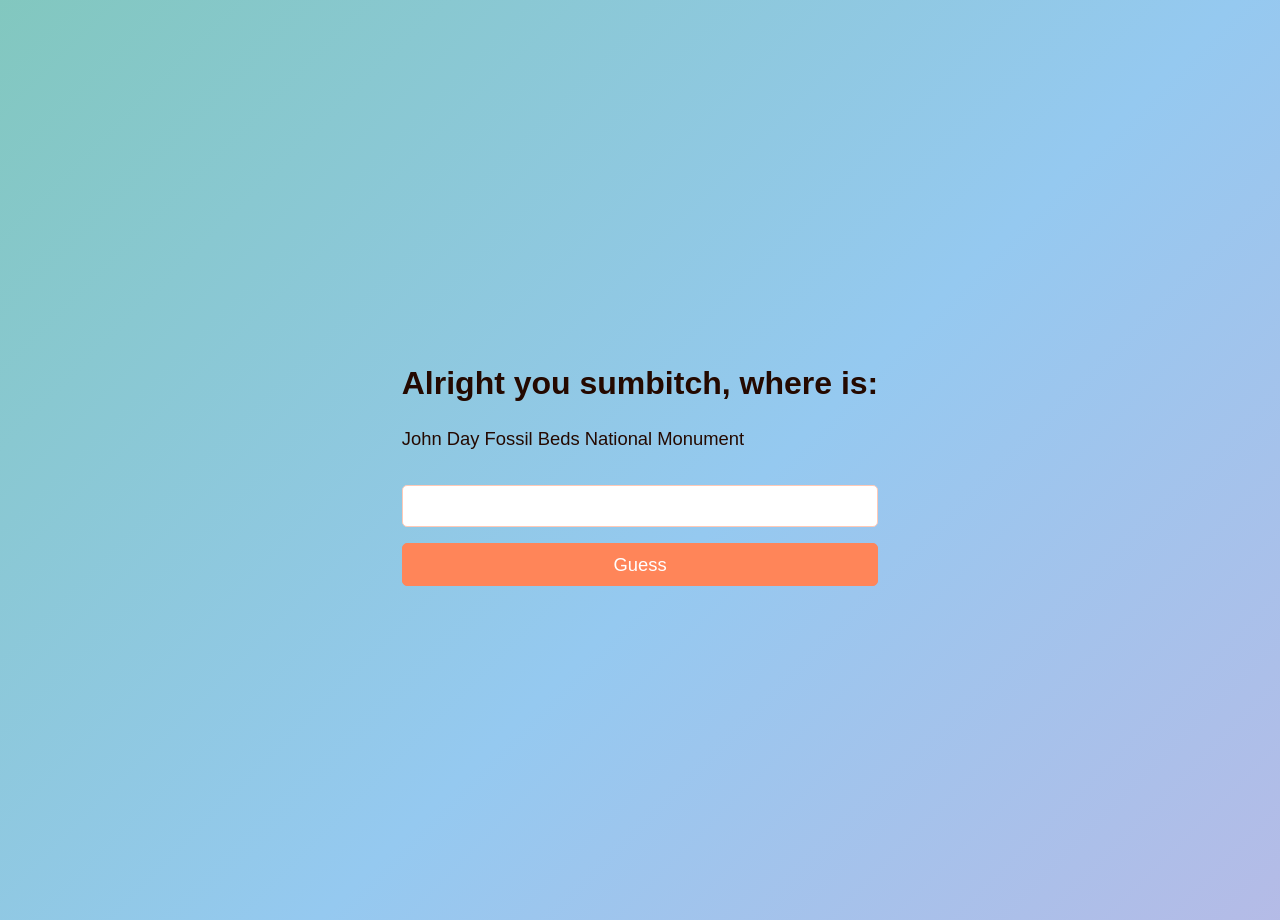
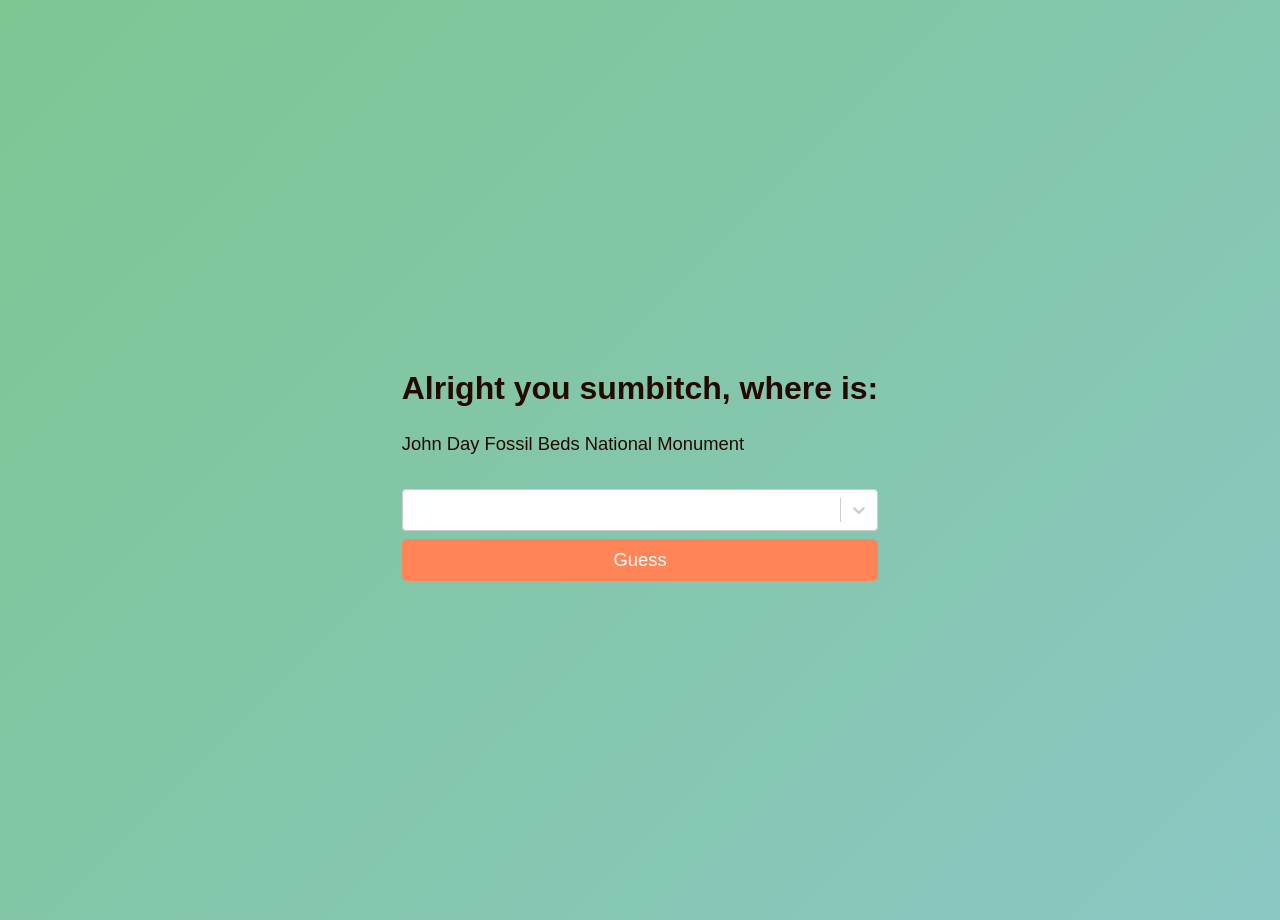
Before and after one commit to blakenetz/CRAP-on-the-internet, a Next.js app: page / in a window 1280 px wide. Built offline with nearby package versions, Linux system fonts and the light colour scheme; a web font is replaced by a local one.

Commit message:
form submit logic. style updateS

```diff
--- a/package.json
+++ b/package.json
@@ -12,6 +12,7 @@
     "next": "13.5.5",
     "react": "^18",
     "react-dom": "^18",
+    "react-select": "^5.7.7",
     "simpledotcss": "^2.2.1"
   },
   "devDependencies": {
--- a/src/components/npsQuiz.tsx
+++ b/src/components/npsQuiz.tsx
@@ -1,28 +1,35 @@
 import Image from "next/image";
 
+import React from "react";
+import Select, { OptionsOrGroups, SelectInstance } from "react-select";
+
 import styles from "@/styles/Quiz.module.css";
-import React from "react";
 import { NPSData } from "@/util";
+import { states } from "@/data/stateCodes";
+
+const options = Object.keys(states).map((key) => ({
+  value: key,
+  label: states[key as keyof typeof states],
+}));
 
 export default function Quiz({ data }: { data: NPSData }) {
-  const [value, setValue] = React.useState("");
+  const ref = React.useRef<SelectInstance>(null);
+  const [invalid, setInvalid] = React.useState(false);
 
-  const handleChange = React.useCallback<
-    React.ChangeEventHandler<HTMLInputElement>
-  >((e) => setValue(e.target.value), []);
-
-  const handleSubmit = React.useCallback(() => {}, []);
-
-  const handleKeyDown = React.useCallback<
-    React.KeyboardEventHandler<HTMLInputElement>
+  const handleSubmit = React.useCallback<
+    React.FormEventHandler<HTMLFormElement>
   >(
     (e) => {
-      if (e.code === "Enter") {
-        handleSubmit();
+      e.preventDefault();
+      const value = ref.current?.getValue()[0];
+      if (value !== data.stateCode) {
+        setInvalid(true);
       }
     },
-    [handleSubmit]
+    [data.stateCode]
   );
+
+  const handleFocus = () => ref.current?.setValue("", "deselect-option");
 
   return (
     <section className={styles.root}>
@@ -34,12 +41,20 @@
         onSubmit={handleSubmit}
         className={[styles.root, styles.form].join(" ")}
       >
-        <input
-          value={value}
-          onChange={handleChange}
+        <Select
+          options={options}
           aria-labelledby="label"
-          onKeyDown={handleKeyDown}
+          name="answer"
+          className={invalid ? styles.error : ""}
+          ref={ref}
+          aria-invalid={invalid}
+          placeholder=""
+          onChange={() => setInvalid(false)}
+          onFocus={handleFocus}
         />
+
+        {invalid && <p>Wrong! try again</p>}
+
         <button type="submit">Guess</button>
       </form>
     </section>
--- a/src/pages/index.tsx
+++ b/src/pages/index.tsx
@@ -2,7 +2,7 @@
 
 import Head from "next/head";
 
-import Quiz from "@/components/npsQuiz";
+import Quiz from "@/components/NPSQuiz";
 import styles from "@/styles/Home.module.css";
 import { getNPSData } from "@/util";
 
--- a/src/styles/Quiz.module.css
+++ b/src/styles/Quiz.module.css
@@ -9,3 +9,7 @@
 
 .form input {
 }
+
+.error {
+  border: 2px solid var(--error);
+}
--- a/src/styles/globals.css
+++ b/src/styles/globals.css
@@ -6,6 +6,7 @@
   --spacing: 8px;
   color-scheme: light only;
 
+  --error: #ff6347;
   /* simple.css variables */
   --bg: #fff;
   --accent-bg: #f5f7ff;
@@ -13,7 +14,7 @@
   --text-light: #585858;
   --border: #ffc9b6;
   --accent: #ff8559;
-  --code: #ff6347;
+  --code: var(--error);
   --preformatted: #444;
   --marked: #ffdd33;
   --disabled: #efefef;
@@ -33,7 +34,7 @@
 }
 
 body {
-  background: linear-gradient(-45deg, #f59fd3, #95c9f0, #68c57c, #e7f98e);
+  background: linear-gradient(-45deg, #95c9f0, #7dc58d, #d9e88e);
   background-size: 400% 400%;
   animation: gradient 20s ease infinite;
 }
```
Also changed, not shown: 1 other file (tests, documents, lock files or other folders).
